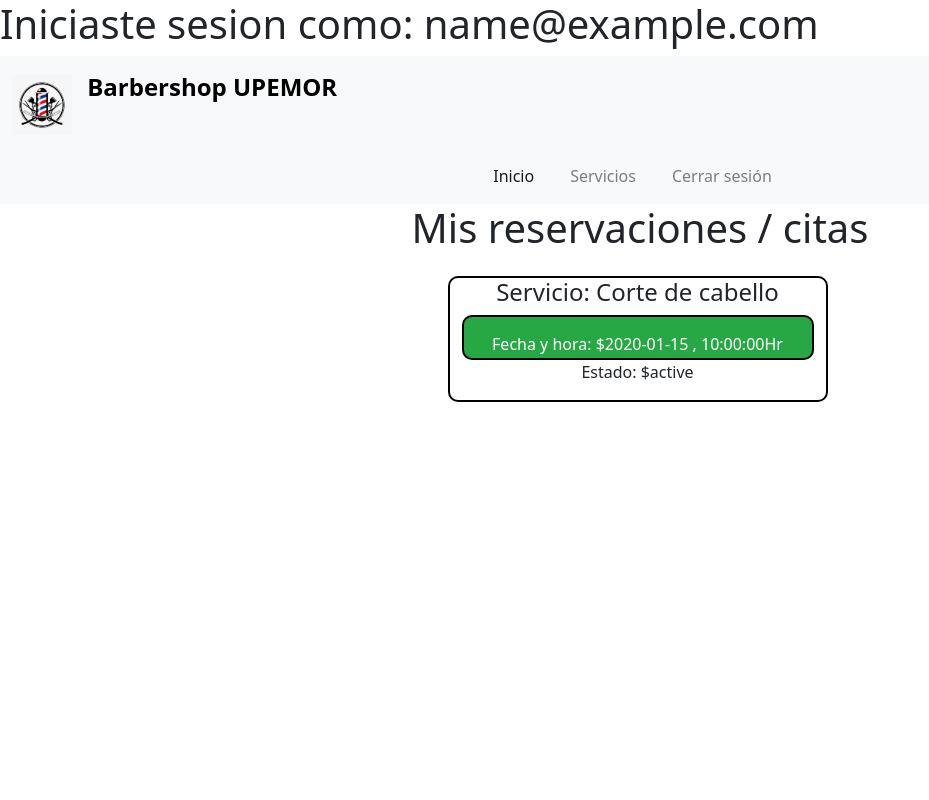
After one commit to MatzDiaz/EI_Tellezzz, a PHP site: page /EI/MisResevaciones.php in a window 1280 px wide. The commit adds this page. Shown: the whole page, without its empty margins (0-929 px from the left). Run offline with PHP 8.4, Linux system fonts and the light colour scheme; the visitor is signed in with stand-in values (Sample User, id 1); data comes from the database, SQL or seed files in the repository; tables that the repository leaves empty hold one stand-in row (values such as "Sample post"); some libraries are stand-ins or nearby versions.

Commit message:
Creacion de cita

```diff
--- /dev/null
+++ b/EI/MisResevaciones.php
@@ -0,0 +1,60 @@
+<?php include 'Usertype.php'?>
+<?php
+    if(!(isset($_SESSION['email']))){
+        header("Location: login.php");
+    }
+
+    ?>
+<!DOCTYPE html>
+<html lang="es">
+<head>
+  <meta charset="UTF-8">
+  <meta name="viewport" content="width=device-width, initial-scale=1.0">
+  <title>Servicios</title>
+  <link rel="stylesheet" href="Static/css/styles.css">
+  <link href="https://cdn.jsdelivr.net/npm/bootstrap@5.3.0/dist/css/bootstrap.min.css" rel="stylesheet">
+</head>
+<body>
+
+<center><h1>Mis reservaciones / citas</h1></center>
+    <div class="container  mt-4 ">
+        <div class="row  justify-content-center">
+
+            <?php
+            include 'Static/connect/conexion.php';
+            $query = 'SELECT idCliente,citas.idServicios,fecha, hora,estado, especialidad FROM citas inner join servicios on citas.idServicios=servicios.idServicios where idCliente = '.$idUser.'';
+            $execute = mysqli_query($conexion, $query);
+            while ($servicio = mysqli_fetch_assoc($execute)) {
+                $id = $servicio['idServicios'];
+                $fecha = $servicio['fecha'];
+                $hora = $servicio['hora'];
+                $estado = $servicio['estado'];
+                $NombreSer = $servicio['especialidad'];
+
+
+
+                ?>
+
+                <div class="col-md-4 servi">
+                <h4>Servicio: <?php echo $NombreSer; ?></h4>
+
+                <div class="servicio">
+                    <p class="align-middle">Fecha y hora: $<?php echo $fecha; ?> , <?php echo $hora; ?>Hr</p>
+                </div>
+                <div class="reservacion">
+                    <p>Estado: $<?php echo $estado; ?></p>
+                </div>
+
+                </div>
+
+                <?php
+            }
+            mysqli_close($conexion); // Cerrar la conexión después de usarla
+            ?>
+
+        </div>
+    </div>
+
+
+</body>
+</html>
```
Also changed, not shown: EI/FormReservacion.php (+4 -3 lines), EI/ServiciosClient.php (+13 -4 lines).
